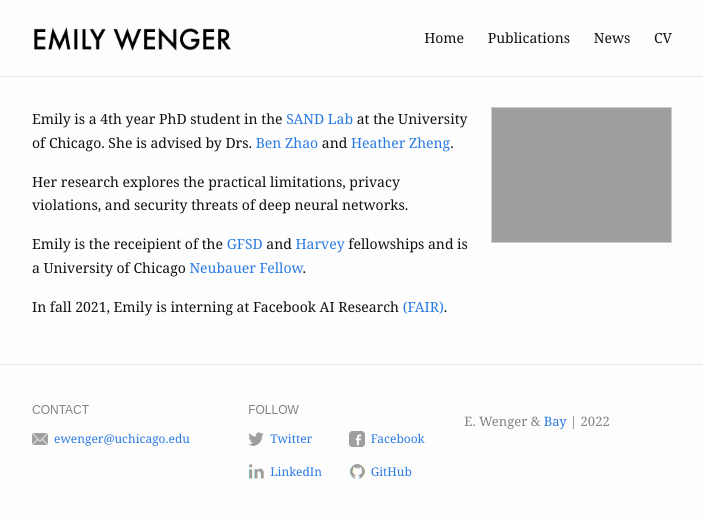
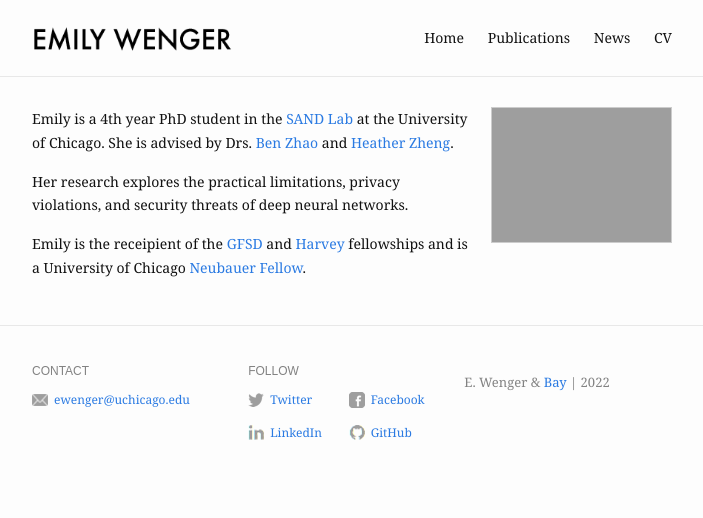
Before and after one commit to emilywenger/emilywenger.github.io, a Jekyll site: the page built from index.md, in a window 1280 px wide. Shown: the top 518 px of the page, without its empty margins (288-991 px from the left). Built offline with Jekyll 4.4.1, drawn with Linux system fonts in a browser that asks for light colours.

Commit message:
updated homepage

```diff
--- a/index.md
+++ b/index.md
@@ -17,5 +17,3 @@ Her research explores the practical limitations, privacy violations, and securit
 <p>
 Emily is the receipient of the <a href="https://stemfellowships.org/" target="_blank">GFSD</a> and <a href="https://msfdn.org/harveyfellows/overview/" target="_blank">Harvey</a> fellowships and is a University of Chicago <a href="https://grad.uchicago.edu/fellowships/neubauer-fellows/" target="_blank">Neubauer Fellow</a>.
 </p>
-
-<p> In fall 2021, Emily is interning at Facebook AI Research <a href="https://ai.facebook.com/" target="_blank">(FAIR)</a>.</p>
```
